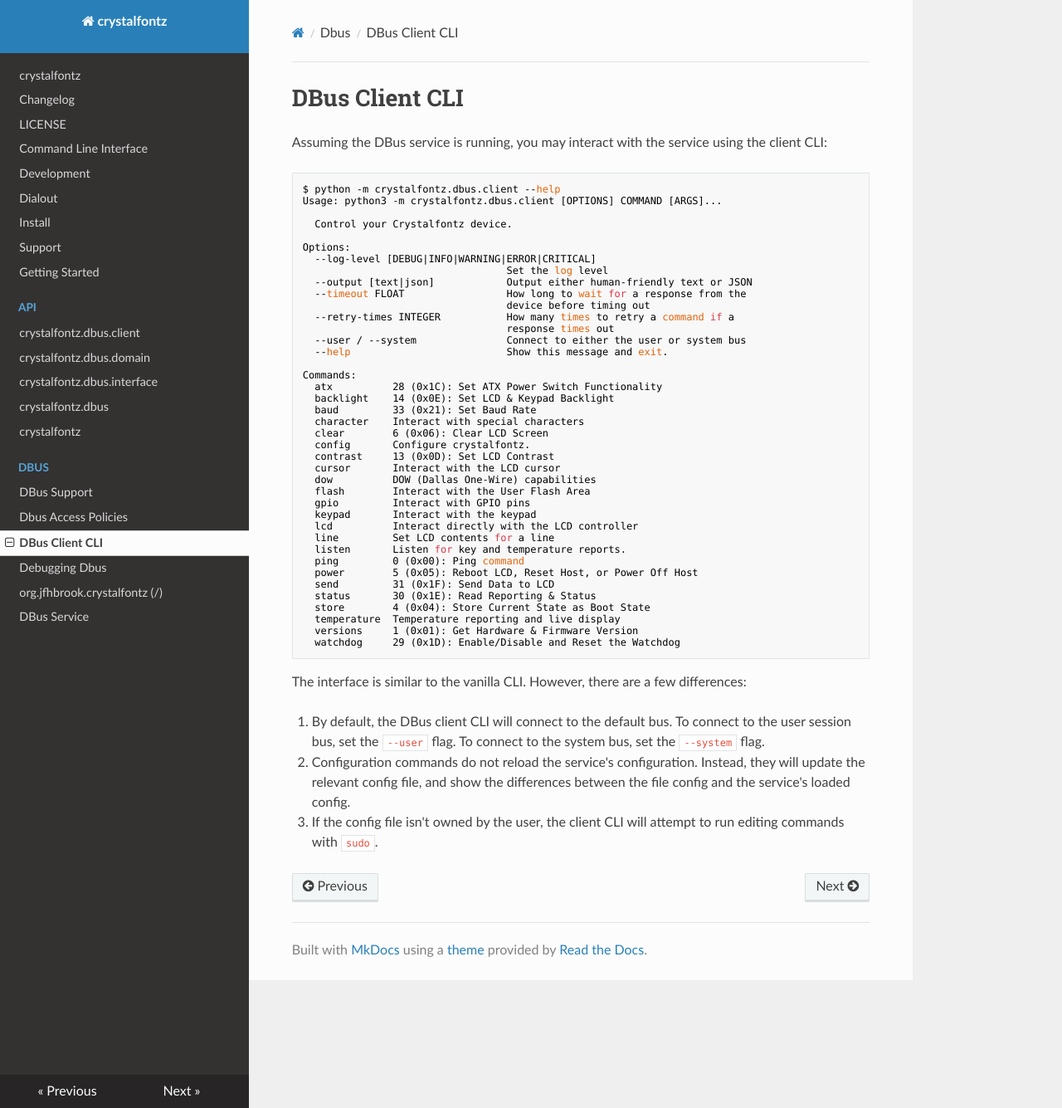
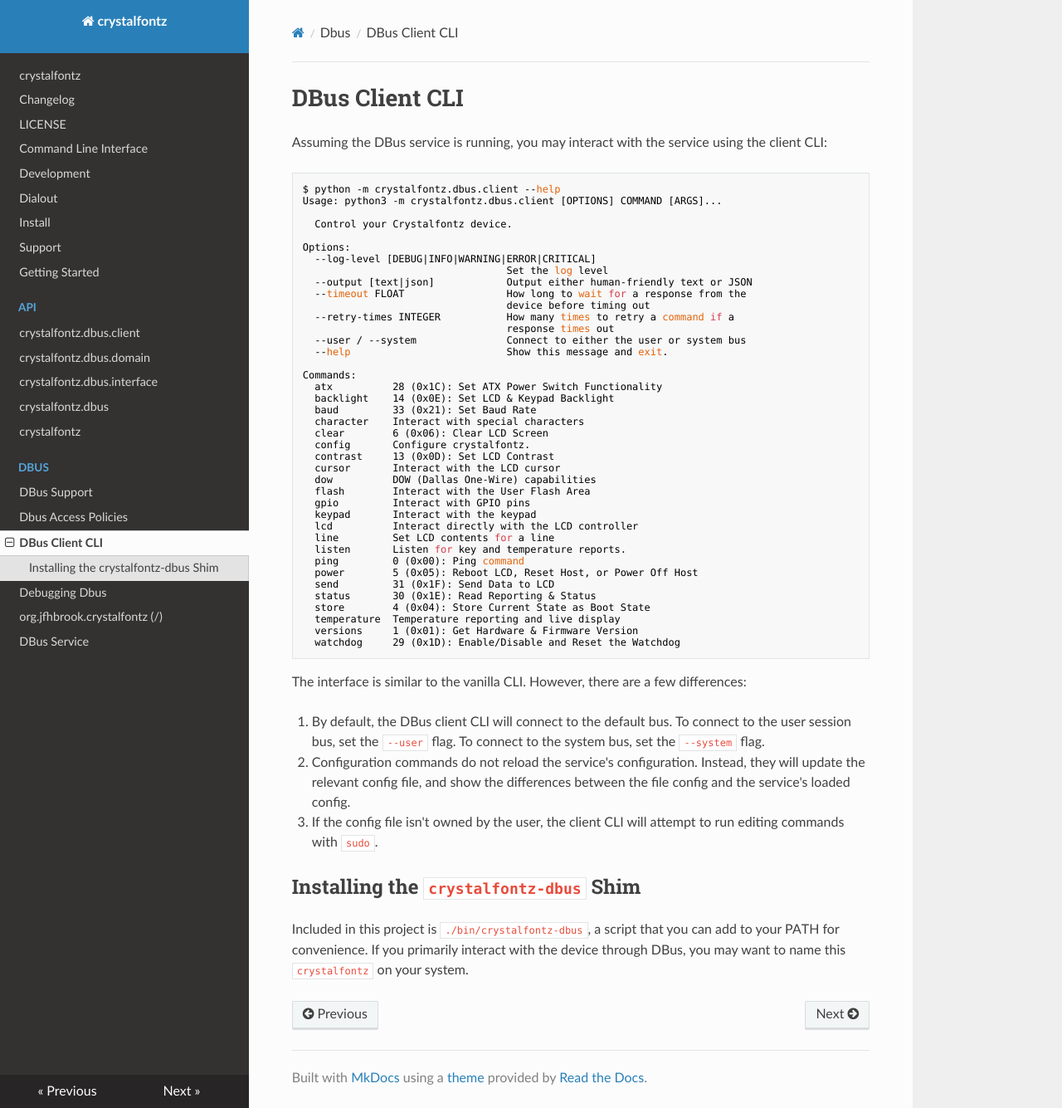
Before and after one commit to jfhbrook/crystalfontz, an MkDocs documentation site: the page built from docs/dbus/client.md, in a window 1280 px wide and 1335 px high. Shown: the whole window at 83% size. Built offline with MkDocs 1.6.1, drawn with Linux system fonts in a browser that asks for light colours; nearby versions of some CDN libraries.

Commit message:
Document crystalfontz-dbus shim

```diff
--- a/docs/dbus/client.md
+++ b/docs/dbus/client.md
@@ -50,3 +50,7 @@
 1. By default, the DBus client CLI will connect to the default bus. To connect to the user session bus, set the `--user` flag. To connect to the system bus, set the `--system` flag.
 2. Configuration commands do not reload the service's configuration. Instead, they will update the relevant config file, and show the differences between the file config and the service's loaded config.
 3. If the config file isn't owned by the user, the client CLI will attempt to run editing commands with `sudo`.
+
+## Installing the `crystalfontz-dbus` Shim
+
+Included in this project is `./bin/crystalfontz-dbus`, a script that you can add to your PATH for convenience. If you primarily interact with the device through DBus, you may want to name this `crystalfontz` on your system.
```
